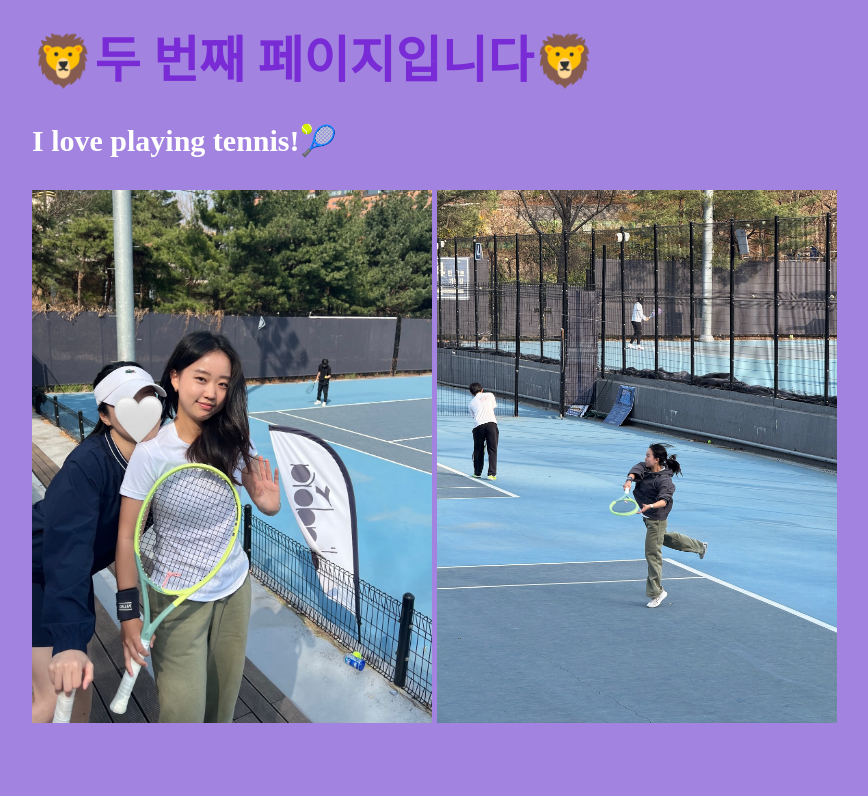
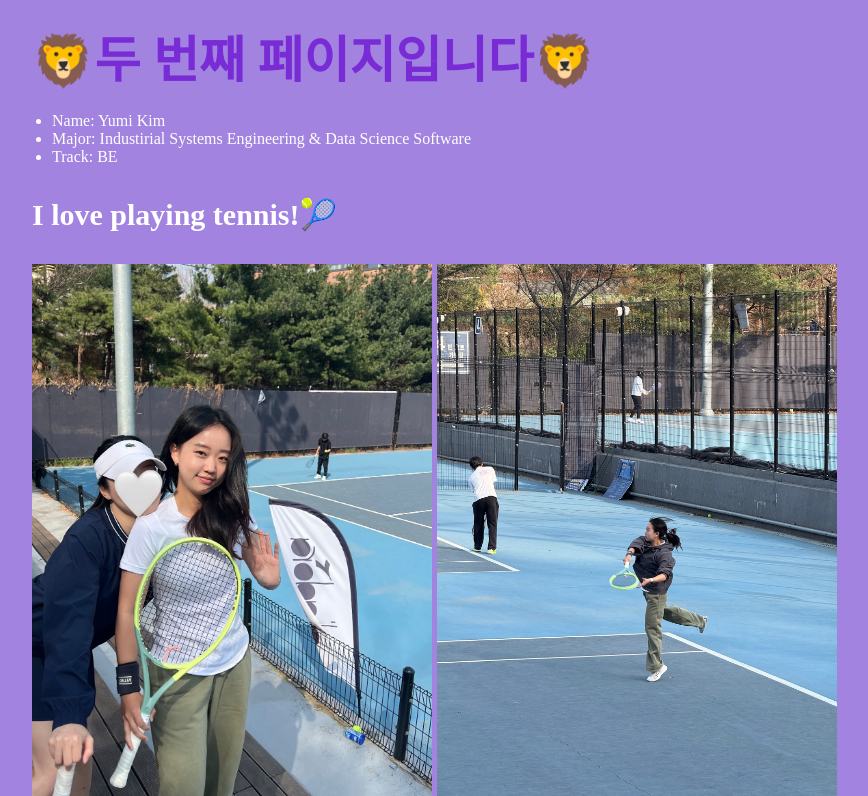
Before and after one commit to yumiykim/likelion_13th_hw, a Django app: page /second in a window 1280 px wide. Shown: the part 55-851 px from the top of the page, without its empty margins (8-876 px from the left). Before the commit the page ends 778 px from the top, so only its background shows below. Run offline with Django 5.2, Linux system fonts and the light colour scheme.

Commit message:
2주차 과제

```diff
--- a/main/templates/main/secondpage.html
+++ b/main/templates/main/secondpage.html
@@ -3,6 +3,14 @@
 {% block content %}
 
     <h1 class="contents">🦁두 번째 페이지입니다🦁</h1>
+
+    <div>
+        <ul>
+            <li>Name: {{ info.name }}</li>
+            <li>Major: {{ info.major }}</li>
+            <li>Track: {{ info.track }}</li>
+        </ul>
+    </div>
 
     <div class="section">
         <h2>I love playing tennis!🎾</h2>
--- a/main/views.py
+++ b/main/views.py
@@ -6,4 +6,7 @@ def mainpage(request):
     return render(request, 'main/mainpage.html')
 
 def secondpage(request):
-    return render(request, 'main/secondpage.html')
+    context = {
+        'info' : {'name': 'Yumi Kim', 'major': 'Industirial Systems Engineering & Data Science Software', 'track' : 'BE'}
+    }
+    return render(request, 'main/secondpage.html', context)
```
